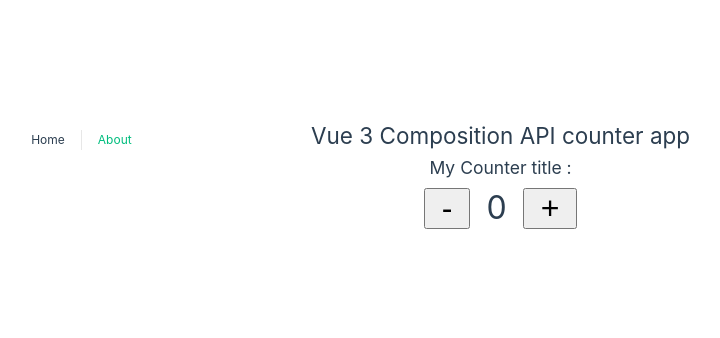
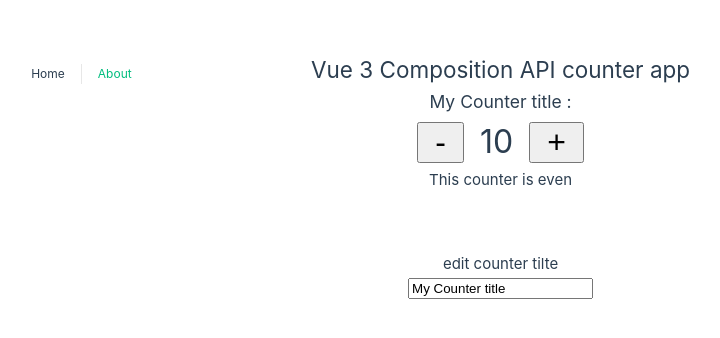
Before and after one commit to Zaktsie/Vue3-composition-api, a Vue app: page / in a window 1280 px wide. Shown: the part 224-562 px from the top of the page, without its empty margins (349-1069 px from the left). Built offline with nearby package versions, Linux system fonts and the light colour scheme.

Commit message:
Computed  method:checks if counter is even or Odd

```diff
--- a/src/views/HomeView.vue
+++ b/src/views/HomeView.vue
@@ -9,12 +9,19 @@
     <span class="counter">{{ counterData.counter}}</span>
     <button @click="increment" class="btn">+</button>
   </div>
+  <p>This counter is {{oddorEven}}</p>
+
+  <div class="edit">
+    <h4>edit counter tilte</h4>
+    <input v-model="counterData.Title" type="text">
+  </div>
+
 </div>
 </template>
 
 <script setup>
 
-import { reactive } from 'vue';
+import { reactive,computed } from 'vue';
 
 const appTitle = 'Vue 3 Composition API counter app'
 
@@ -22,60 +29,18 @@ const appTitle = 'Vue 3 Composition API counter app'
 const counterTitle = ref('My Counter')
  */
 const counterData =  reactive({
-  counter: 0,
+  counter: 10,
   Title: 'My Counter title'
 })
+
+const oddorEven  = computed(() => {
+  return counterData.counter % 2 === 0 ? 'even' : 'odd'
+})
+
 const increment = () => counterData.value++
 const decrement = () => counterData.value--
 
 </script>
-
-
-<!--
-Composition API example
-<script>
-import {ref } from 'vue';
-export default {
-  setup() {
-    const counter = ref(20)
-
-
- return {
-  counter,
-  increment() {
-    counter.value++
-  },
-  decrement() {
-    counter.value--
-  },
- }
-  }
-}
-
-</script> -->
-
-<!-- options API example  -->
-
-<!-- <script>
-export default {
- data ()  {
-  return {
-  counter : 0
- }
-},
-methods: {
-  increment() {
-    this.counter++
-  },
-  decrement() {
-    this.counter--
-  },
-
-},
-}
-
-  </script> -->
-
 
 <style>
 .home {
@@ -86,6 +51,8 @@ methods: {
   font-size: 2rem;
   padding: 0 1rem;
 }
-
+.edit {
+  margin-top: 60px;
+}
 
 </style>
```
